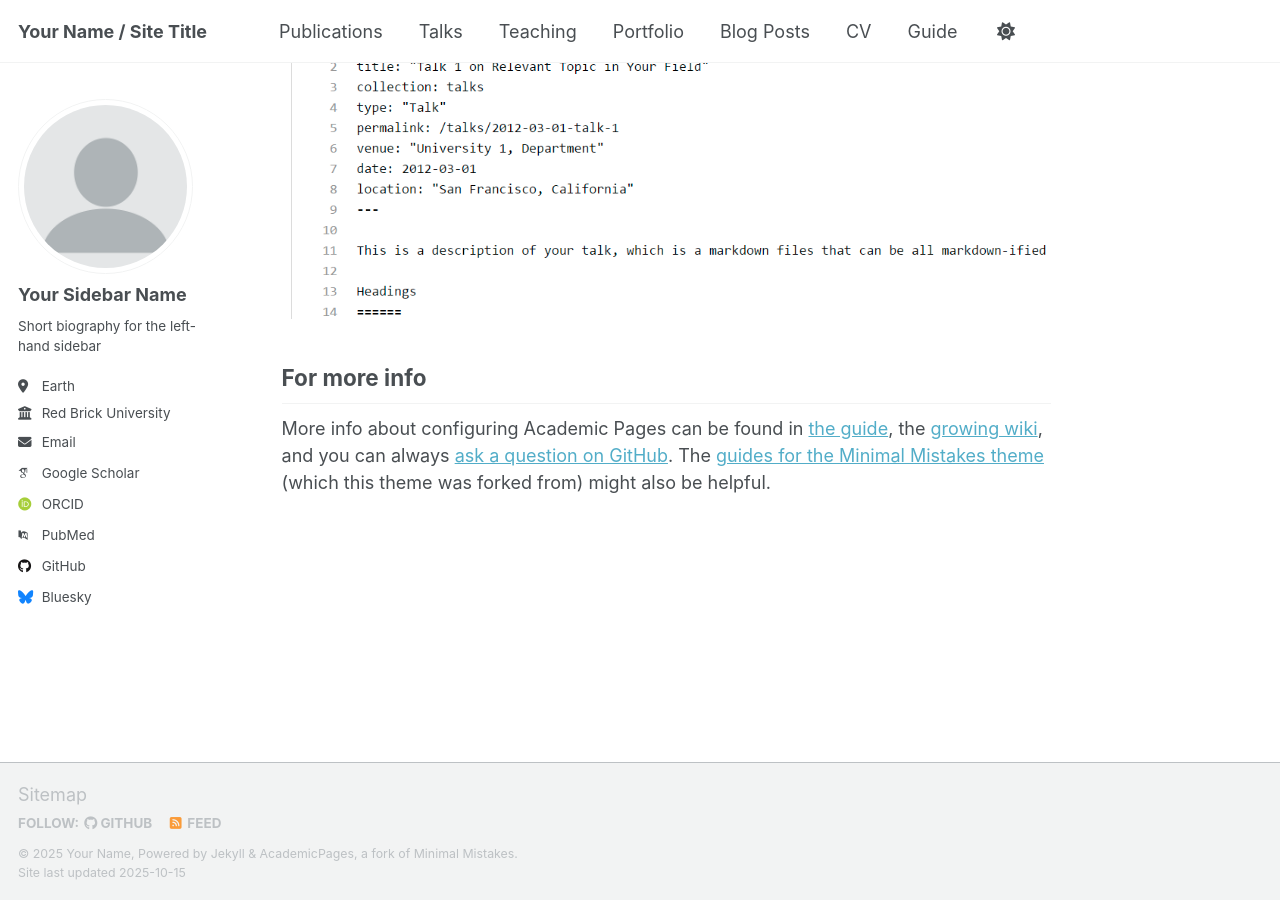
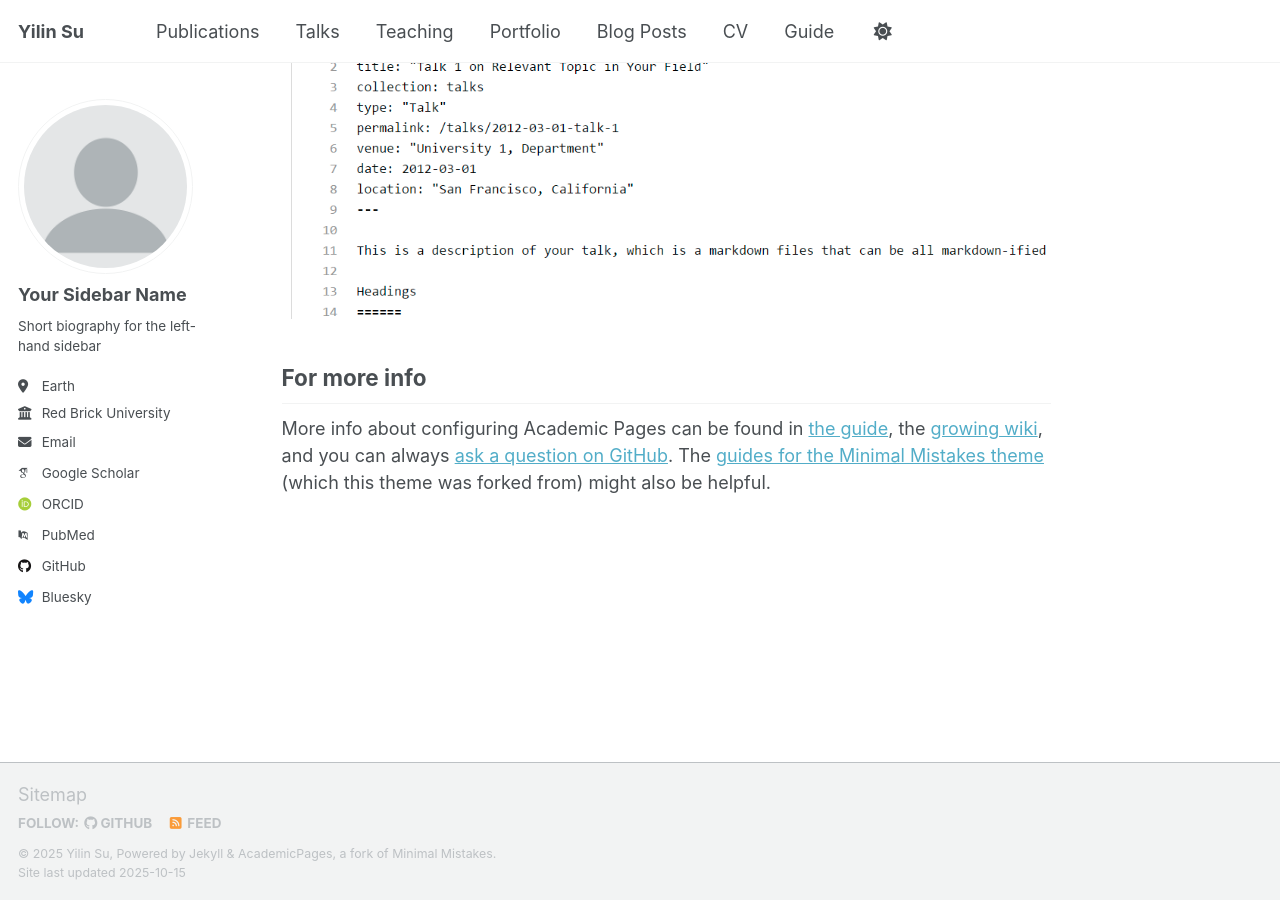
Before and after one commit to suesyl/suesyl.github.io, a Jekyll site: the page built from _pages/about.md, in a window 1280 px wide and 900 px high, scrolled down 2880 px. Built offline with Jekyll 4.4.1, drawn with Linux system fonts in a browser that asks for light colours; some web fonts are replaced; a script that is not in the unit is left out.

Commit message:
Update _config.yml

```diff
--- a/_config.yml
+++ b/_config.yml
@@ -9,10 +9,10 @@
 # Basic Site Settings
 locale                   : "en-US"
 site_theme               : "default" # Currently available options are "default", "air"
-title                    : "Your Name / Site Title"
+title                    : "Yilin Su"
 title_separator          : "-"
-name                     : &name "Your Name"
-description              : &description "Your Name's academic portfolio"   # Update this with a general description of your site, this is the default if not overridden by a page
+name                     : &name "Yilin Su"
+description              : &description "PhD Candidate at the Department of Political Science, University College London"   # Update this with a general description of your site, this is the default if not overridden by a page
 url                      : https://academicpages.github.io # The base hostname & protocol for your site e.g. "https://[your GitHub username].github.io",
                                                            # or if you already have some other page hosted on Github then use "https://[your GitHub username].github.io/[Your Repo Name]"
 baseurl                  : "" # the subpath of your site, e.g. "/blog"
```
